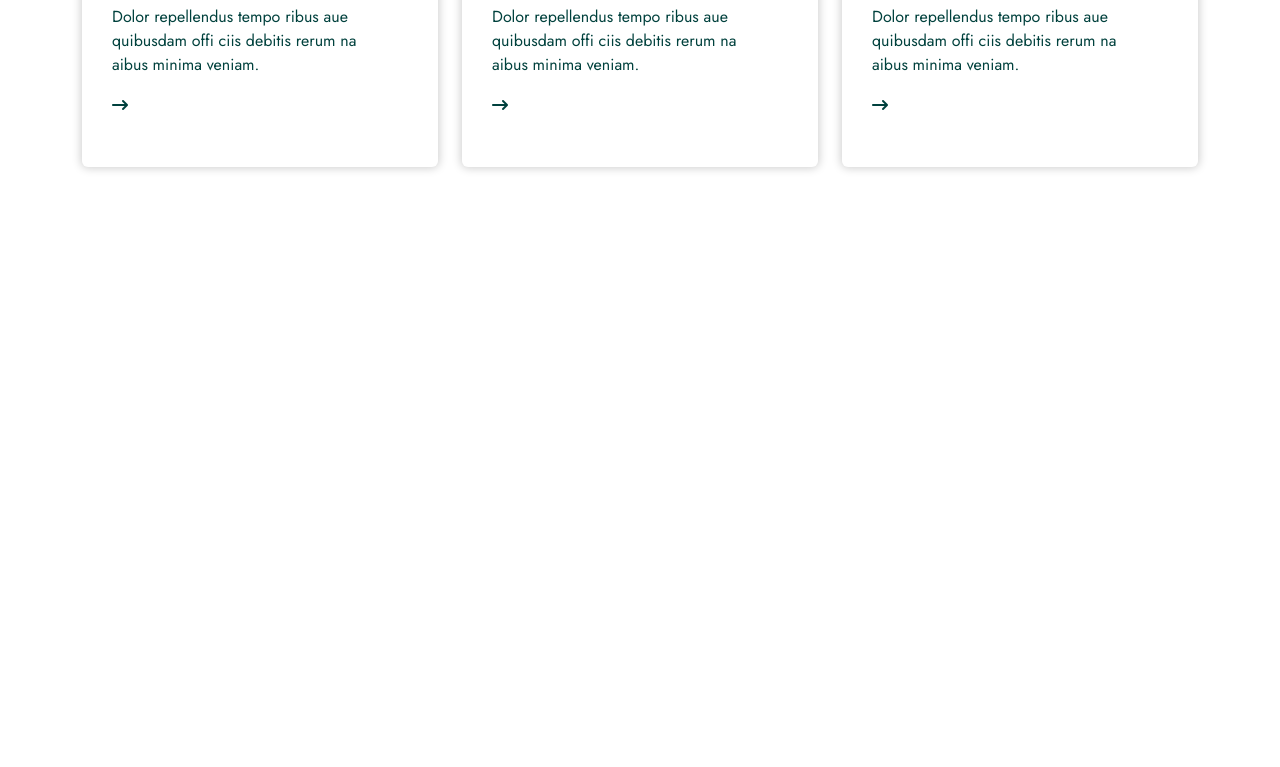
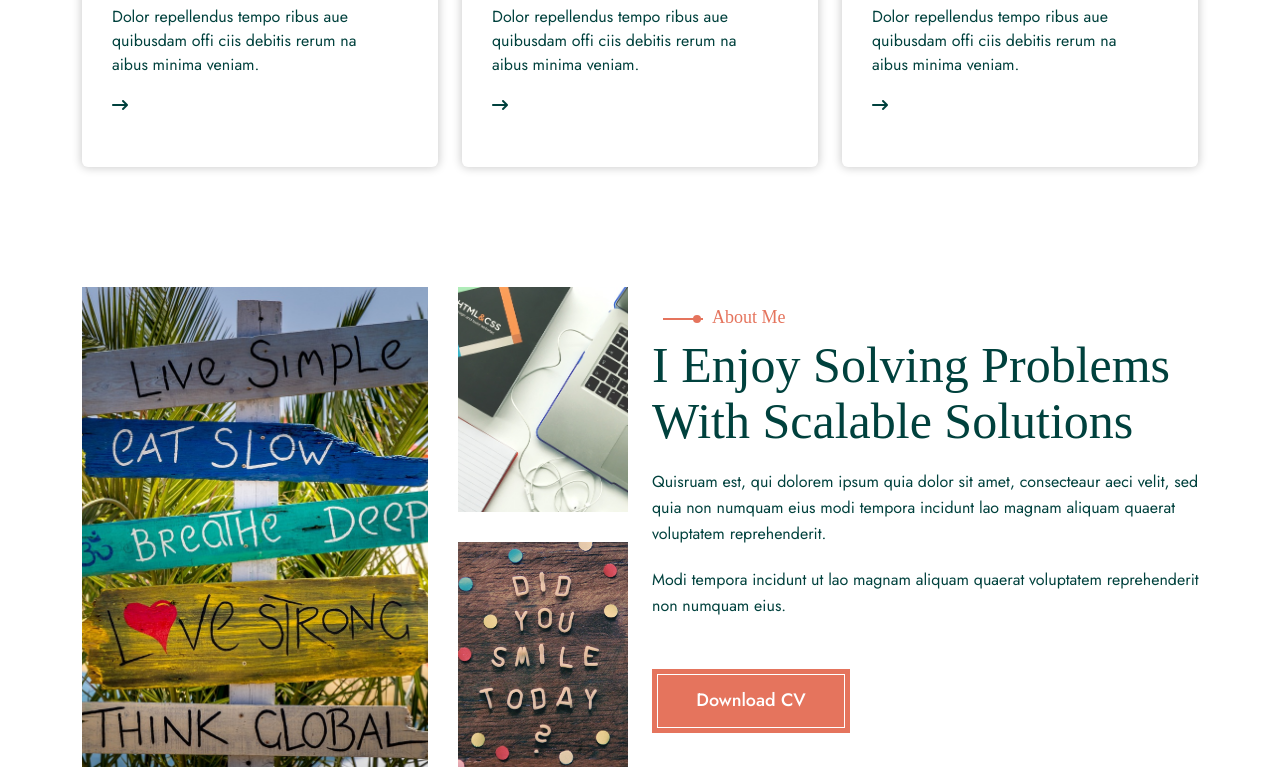
Before and after one commit to nayma092/project2_safwan, a plain HTML site: page index.html in a window 1280 px wide. Shown: the part 1537-2304 px from the top of the page. Before the commit the page ends 1824 px from the top, so only its background shows below. Drawn offline with Linux system fonts and the light colour scheme.

Commit message:
about part done

```diff
--- a/css/style.css
+++ b/css/style.css
@@ -2,13 +2,14 @@
 
 .nav-link {
 
-  font-family: "Jost", sans-serif;
-  font-weight: 500;
-  font-size: 18px;
-  color: #00413D;
-  transition: .4s;
+    font-family: "Jost", sans-serif;
+    font-weight: 500;
+    font-size: 18px;
+    color: #00413D;
+    transition: .4s;
 }
-.nav-link:hover{
+
+.nav-link:hover {
     color: #E5745D;
 }
 
@@ -17,7 +18,7 @@ ul {
 }
 
 /* common css */
-.nav-button .button-text{
+.nav-button .button-text {
     background-color: #E5745D;
     width: 198px;
     height: 64px;
@@ -31,17 +32,23 @@ ul {
     text-decoration: none;
     position: relative;
 }
+
+.box {
+    display: flex;
+}
+
 /* common css */
-.nav-button .button-text::after{
+.nav-button .button-text::after {
     position: absolute;
     width: 188px;
     height: 54px;
     border: 1px solid #FFFFFF;
-    top:5px;
+    top: 5px;
     left: 5px;
     content: "";
 }
-.nav-button{
+
+.nav-button {
     margin-top: 18px;
     margin-bottom: 18px;
 }
@@ -50,15 +57,16 @@ ul {
 
 
 /* banner part start */
-.banner{
+.banner {
     width: 100%;
     padding: 220px 0;
-    background-color:#00413D;
+    background-color: #00413D;
     position: relative;
     overflow: hidden;
 
 }
-.banner h1{
+
+.banner h1 {
     font-family: "Vollkorn", serif;
     font-weight: 700;
     font-size: 100px;
@@ -67,11 +75,12 @@ ul {
     position: relative;
     z-index: 40;
 }
-.banner p{
+
+.banner p {
     font-family: "Jost", sans-serif;
     font-weight: 400;
     font-size: 20px;
-    color: rgba(255, 255, 255,.5);
+    color: rgba(255, 255, 255, .5);
     width: 670px;
     line-height: 30px;
     margin-top: 30px;
@@ -80,14 +89,16 @@ ul {
     z-index: 40;
 
 }
-.banner h1 span{
+
+.banner h1 span {
     display: block;
 }
 
-.banner p span{
+.banner p span {
     color: #FFFFFF;
 }
-.banner-button{
+
+.banner-button {
     background-color: #E5745D;
     width: 180px;
     height: 64px;
@@ -102,16 +113,18 @@ ul {
     position: relative;
 
 }
-.banner-button::after{
+
+.banner-button::after {
     position: absolute;
     width: 170px;
     height: 54px;
     border: 1px solid #FFFFFF;
-    top:5px;
+    top: 5px;
     left: 5px;
     content: "";
 }
-.banner .overlay{
+
+.banner .overlay {
     background-image: url(../images/bnnrimg1.jpg);
     background-repeat: no-repeat;
     background-size: cover;
@@ -124,7 +137,8 @@ ul {
     transition: .6s;
     z-index: 20;
 }
-.banner:hover .overlay{
+
+.banner:hover .overlay {
     right: 0;
 
 }
@@ -133,12 +147,12 @@ ul {
 
 /* service part start */
 
-.service{
+.service {
     padding-top: 220px;
     padding-bottom: 120px;
 }
 
-.title h4{
+.title h4 {
     font-family: "Vollkorn", serif;
     font-weight: 600;
     font-size: 18px;
@@ -147,7 +161,8 @@ ul {
     padding-bottom: 11px;
     position: relative;
 }
-.title h4::after{
+
+.title h4::after {
     position: absolute;
     top: 9px;
     left: 41%;
@@ -156,7 +171,8 @@ ul {
     background-color: #E5745D;
     content: "";
 }
-.title h4::before{
+
+.title h4::before {
     position: absolute;
     top: 6px;
     left: 44%;
@@ -166,11 +182,12 @@ ul {
     background-color: #E5745D;
     content: "";
 }
-.title h2{
+
+.title h2 {
     font-family: "Vollkorn", serif;
     font-weight: 600;
     font-size: 50px;
-    color:#00413D;
+    color: #00413D;
     width: 517px;
     line-height: 60px;
     margin: 0 auto;
@@ -178,44 +195,186 @@ ul {
     padding-bottom: 40px;
 }
 
-.service .card{
-    width: 100%!important;
+.service .card {
+    width: 100% !important;
     border: 0px;
     padding: 50px 30px;
-    -webkit-box-shadow: 0px 0px 10px 1px rgba(0,0,0,0.2);
--moz-box-shadow: 0px 0px 10px 1px rgba(0,0,0,0.2);
-box-shadow: 0px 0px 10px 1px rgba(0,0,0,0.2);
+    -webkit-box-shadow: 0px 0px 10px 1px rgba(0, 0, 0, 0.2);
+    -moz-box-shadow: 0px 0px 10px 1px rgba(0, 0, 0, 0.2);
+    box-shadow: 0px 0px 10px 1px rgba(0, 0, 0, 0.2);
 }
-.service .card img{
+
+.service .card img {
     width: 20%;
 }
-.service .card .card-body{
+
+.service .card .card-body {
     padding: 0;
 }
-.service .card .card-title{
+
+.service .card .card-title {
     font-family: "Vollkorn", serif;
     font-weight: 800;
     font-size: 24px;
-    color:#00413D;
+    color: #00413D;
     padding-top: 26px;
     padding-bottom: 15px;
 }
-.service .card .card-text{
+
+.service .card .card-text {
     font-family: "Jost", sans-serif;
     font-weight: 400;
     font-size: 16px;
-    color:#00413D;
+    color: #00413D;
     width: 245px;
     line-height: 24px;
 }
-.service .card i{
-    color:#00413D;
+
+.service .card i {
+    color: #00413D;
 
 }
-.service .card i:hover{
-    color:#E5745D;
+
+.service .card i:hover {
+    color: #E5745D;
 
 }
 
 
 /* service part end */
+
+
+/* about part start */
+
+.about .big-image {
+    width: 370px;
+    height: 480px;
+    background-image: url(../images/abtimg1.jpg);
+    background-repeat: no-repeat;
+    background-size: cover;
+    background-position: center;
+}
+
+.about .small-image {
+    display: flex;
+
+    flex-direction: column;
+    row-gap: 30px;
+}
+
+.about .small-image .image1 {
+    width: 170px;
+    height: 225px;
+    background-image: url(../images/abtimg2.jpg);
+    background-repeat: no-repeat;
+    background-size: cover;
+    background-position: center;
+}
+
+.about .small-image .image2 {
+    width: 170px;
+    height: 225px;
+    background-image: url(../images/abtimg4.jpg);
+    background-repeat: no-repeat;
+    background-size: cover;
+    background-position: center;
+}
+
+.about .box {
+    width: 100%;
+    column-gap: 30px;
+}
+
+.about-title {
+    padding-top: 20px;
+    padding-bottom: 20px;
+}
+
+.about-title h4 {
+    font-family: "Vollkorn", serif;
+    font-weight: 500;
+    font-size: 18px;
+    color: #E5745D;
+    position: relative;
+    margin-left: 60px;
+
+}
+
+.about-title h4::after {
+    position: absolute;
+    top: 11px;
+    left: -10%;
+    width: 40px;
+    height: 2px;
+    background-color: #E5745D;
+    content: "";
+}
+
+.about-title h4::before {
+    position: absolute;
+    top: 8px;
+    left: -4%;
+    width: 8px;
+    height: 8px;
+    border-radius: 50%;
+    background-color: #E5745D;
+    content: "";
+}
+
+.about-title h2 {
+    font-family: "Vollkorn", serif;
+    font-weight: 500;
+    font-size: 50px;
+    color: #00413D;
+    width: 570px;
+    line-height: 56px;
+}
+
+.about-title p {
+    font-family: "Jost", sans-serif;
+    font-weight: 400;
+    font-size: 16px;
+    color: #00413D;
+    width: 570px;
+    line-height: 26px;
+    margin-top: 20px;
+
+}
+
+.about-title .part2 {
+    font-family: "Jost", sans-serif;
+    font-weight: 400;
+    font-size: 16px;
+    color: #00413D;
+    width: 570px;
+    line-height: 26px;
+    margin-bottom: 50px;
+}
+
+.about-button {
+    background-color: #E5745D;
+    width: 198px;
+    height: 64px;
+    font-family: "Jost", sans-serif;
+    font-weight: 500;
+    font-size: 18px;
+    color: #FFFFFF;
+    display: flex;
+    justify-content: center;
+    align-items: center;
+    text-decoration: none;
+    position: relative;
+}
+
+.about-button::after {
+    position: absolute;
+    width: 188px;
+    height: 54px;
+    border: 1px solid #FFFFFF;
+    top: 5px;
+    left: 5px;
+    content: "";
+}
+
+
+/* about part end */
--- a/index.html
+++ b/index.html
@@ -7,7 +7,8 @@
   <title>project2</title>
   <link rel="preconnect" href="https://fonts.googleapis.com">
   <link rel="preconnect" href="https://fonts.gstatic.com" crossorigin>
-<link href="https://fonts.googleapis.com/css2?family=Jost:ital,wght@0,100..900;1,100..900&display=swap" rel="stylesheet">
+  <link href="https://fonts.googleapis.com/css2?family=Jost:ital,wght@0,100..900;1,100..900&display=swap"
+    rel="stylesheet">
   <link rel="stylesheet" href="css/all.min.css">
   <link rel="stylesheet" href="css/bootstrap.min.css">
   <link rel="stylesheet" href="css/style.css">
@@ -62,8 +63,10 @@
   <section class="banner">
     <div class="container">
       <h1>Hello!
-      <span>I’m Jannatul Nayma</span></h1>
-      <p>I’am freelance <span>UI/UX Designer</span> based in Indonesia who loves to craft attractive design experiences for the web.</p>
+        <span>I’m Jannatul Nayma</span>
+      </h1>
+      <p>I’am freelance <span>UI/UX Designer</span> based in Indonesia who loves to craft attractive design experiences
+        for the web.</p>
       <a class="banner-button">Contact Me</a>
     </div>
     <div class="overlay">
@@ -124,6 +127,45 @@
   </section>
 
   <!-- service part end -->
+
+
+  <!-- about part start -->
+  <section class="about">
+    <div class="container">
+      <div class="row">
+        <div class="col-lg-6">
+          <div class="box">
+            <div class="big-image"></div>
+            <div class="small-image">
+              <div class="image1"></div>
+              <div class="image2"></div>
+            </div>
+          </div>
+        </div>
+        <div class="col-lg-6">
+          <div class="about-title">
+            <h4>About Me</h4>
+            <h2>I Enjoy Solving Problems With Scalable Solutions</h2>
+            <p>Quisruam est, qui dolorem ipsum quia dolor sit amet, consecteaur
+              aeci velit, sed quia non numquam eius modi tempora incidunt lao
+              magnam aliquam quaerat voluptatem reprehenderit.</p>
+
+               <p class="part2"> Modi tempora incidunt ut lao magnam aliquam quaerat voluptatem
+              reprehenderit non numquam eius.</p>
+              <a class="about-button">Download CV</a>
+          </div>
+        </div>
+      </div>
+
+      </div>
+    </div>
+    </div>
+  </section>
+
+
+
+  <!-- about part end -->
+
   <script src="js/bootstrap.bundle.min.js"></script>
 
 
```
Also changed, not shown: images/abtimg1.jpg (added), images/abtimg2.jpg (added), images/abtimg4.jpg (added). Lines whose indentation alone changed are shown as unchanged.
